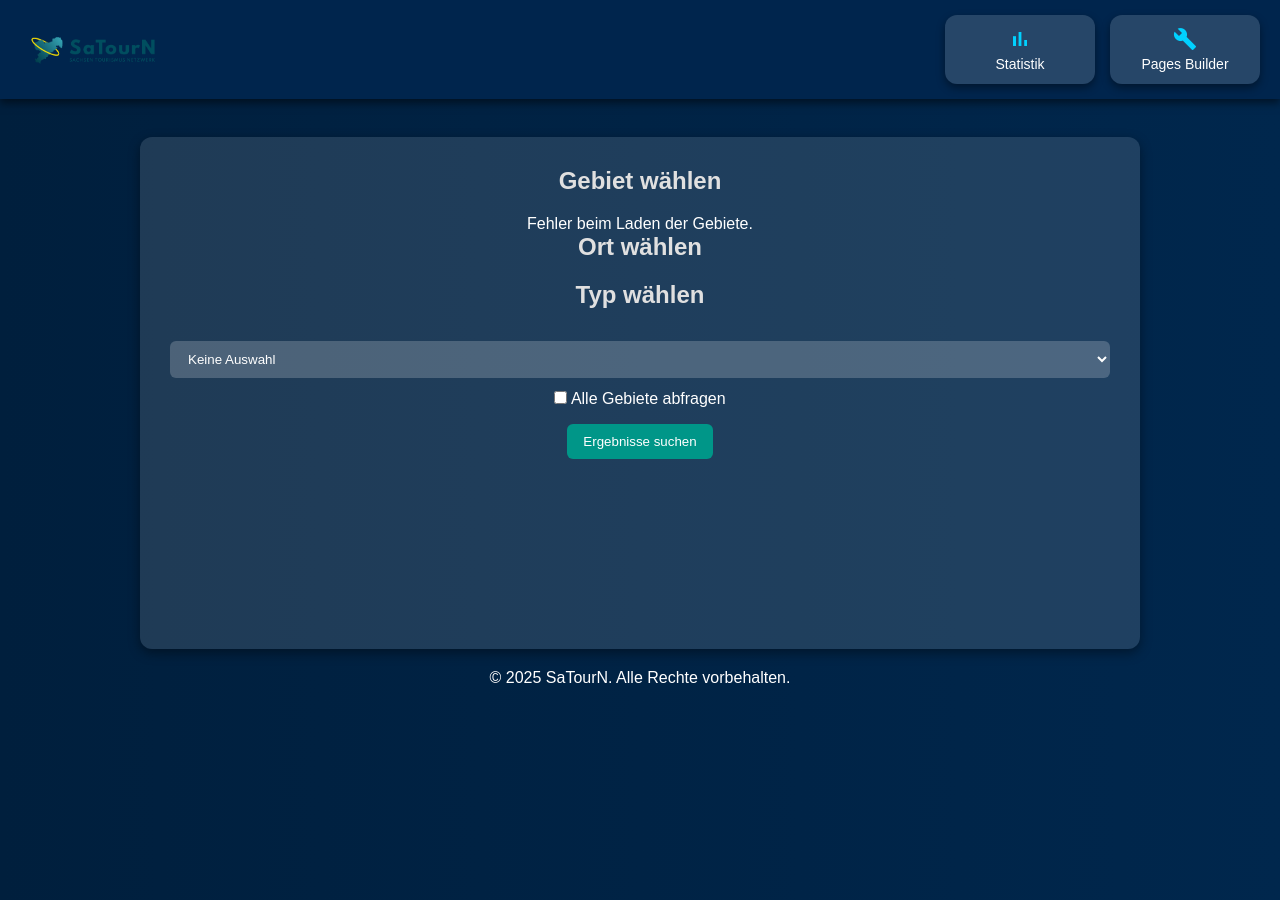
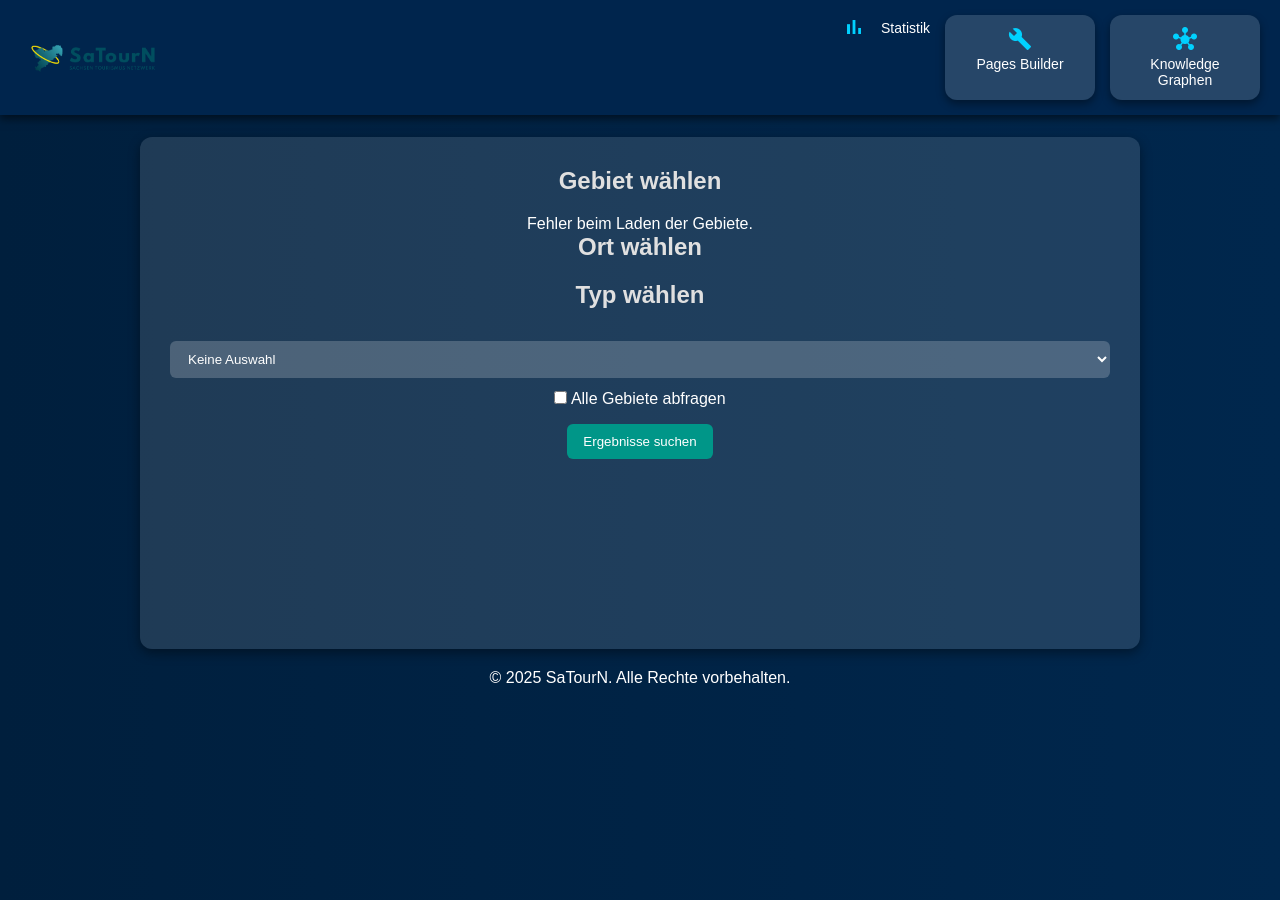
Before and after one commit to Tim-Meyer-TMGS/SaTourN, a Jekyll site: the page Statistik/Index.html, which Jekyll copies as it is, in a window 1280 px wide. Built offline with Jekyll 4.4.1, drawn with Linux system fonts in a browser that asks for light colours.

Commit message:
Update Index.html

```diff
--- a/Statistik/Index.html
+++ b/Statistik/Index.html
@@ -14,13 +14,21 @@
 <nav class="menu-container">
   <img class="logo" src="../SaTourN-RGB.png" alt="SaTourN Logo">
   <div class="menu-links">
-      <a href="../Statistik/Index.html" class="menu-item">
+    <!-- Statistik -->
       <span class="material-icons menu-icon">bar_chart</span>
       <div class="menu-text">Statistik</div>
     </a>
+
+    <!-- Pages Builder -->
     <a href="../Pages-Builder/index.html" class="menu-item">
       <span class="material-icons menu-icon">build</span>
       <div class="menu-text">Pages Builder</div>
+    </a>
+
+    <!-- Knowledge Graphen -->
+    <a href="../KG-Finder/index.html" class="menu-item">
+      <span class="material-icons menu-icon">hub</span>
+      <div class="menu-text">Knowledge Graphen</div>
     </a>
   </div>
 </nav>
```
Lines whose indentation alone changed are shown as unchanged.
